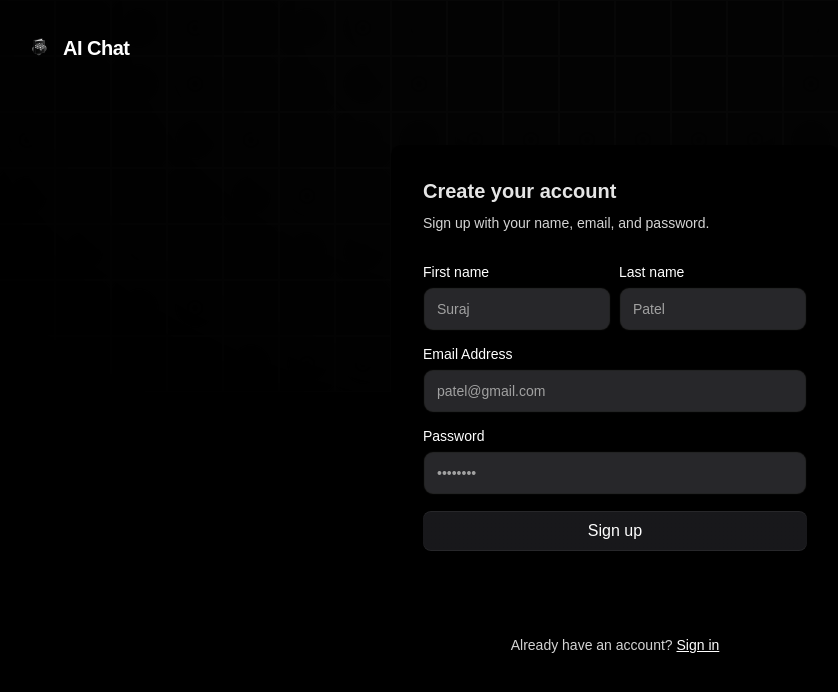
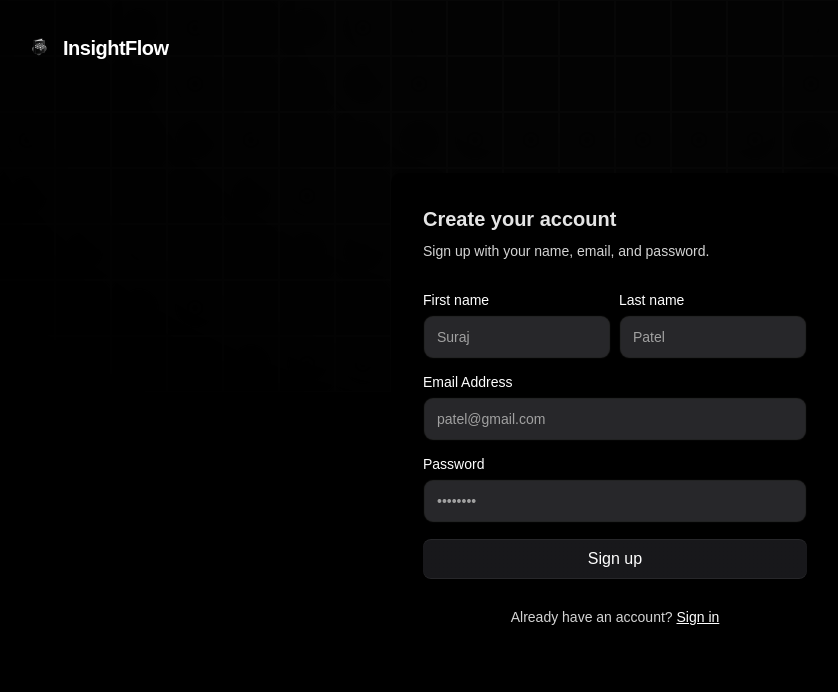
Before and after one commit to SurajPatel04/ai-multimedia-rag-app, a React (Vite) app in the folder frontend/: page /signup in a window 1280 px wide. Shown: the top 692 px of the page, without its empty margins (25-863 px from the left). Built offline with nearby package versions, Linux system fonts and the light colour scheme; no server answers.

Commit message:
forntend ui update

```diff
--- a/frontend/index.html
+++ b/frontend/index.html
@@ -5,7 +5,7 @@
   <meta charset="UTF-8" />
   <link rel="icon" type="image/png" href="/src/assets/rag1.png" />
   <meta name="viewport" content="width=device-width, initial-scale=1.0" />
-  <title>AI Chat</title>
+  <title>InsightFlow</title>
 </head>
 
 <body>
--- a/frontend/src/components/signup-form-demo.tsx
+++ b/frontend/src/components/signup-form-demo.tsx
@@ -21,7 +21,7 @@ type SignupFormDemoProps = {
 export default function SignupFormDemo({
   mode,
   isLoading = false,
-  error,
+  error: _error,
   onSubmit,
 }: SignupFormDemoProps) {
   const isSignup = mode === "signup";
@@ -39,7 +39,7 @@ export default function SignupFormDemo({
   };
 
   return (
-    <div className="shadow-input mx-auto w-full max-w-md rounded-lg bg-white p-5 md:p-8 dark:bg-black">
+    <div className="shadow-input mx-auto w-full max-w-md rounded-lg bg-white p-5 pb-4 md:p-8 md:pb-4 dark:bg-black">
       <h2 className="text-xl font-bold text-neutral-800 dark:text-neutral-200">
         {isSignup ? "Create your account" : "Welcome back"}
       </h2>
@@ -49,7 +49,7 @@ export default function SignupFormDemo({
           : "Sign in with your email and password."}
       </p>
 
-      <form className="my-8" onSubmit={handleSubmit}>
+      <form className="mt-8 mb-0" onSubmit={handleSubmit}>
         {isSignup ? (
           <div className="mb-4 flex flex-col space-y-2 md:flex-row md:space-y-0 md:space-x-2">
             <LabelInputContainer>
--- a/frontend/src/components/ui/placeholders-and-vanish-input.tsx
+++ b/frontend/src/components/ui/placeholders-and-vanish-input.tsx
@@ -85,7 +85,6 @@ export function PlaceholdersAndVanishInput({
     ctx.fillStyle = "#FFF";
     ctx.textBaseline = "top";
 
-    const words = value.split(" ");
     let line = "";
     let y = paddingTop * 2;
     const x = paddingLeft * 2;
--- a/frontend/src/components/ui/sidebar.tsx
+++ b/frontend/src/components/ui/sidebar.tsx
@@ -189,6 +189,7 @@ export const SidebarLink = ({
 }: {
   link: Links;
   className?: string;
+  onClick?: () => void;
 }) => {
   const { open, animate } = useSidebar();
   return (
--- a/frontend/src/pages/ChatPage.tsx
+++ b/frontend/src/pages/ChatPage.tsx
@@ -433,6 +433,7 @@ export default function ChatPage() {
 
   const [showScrollToBottom, setShowScrollToBottom] = useState(false);
   const scrollContainerRef = useRef<HTMLDivElement>(null);
+  const isScrolledUpRef = useRef(false);
   const lastLoadedSessionIdRef = useRef<string | null>(null);
 
   const [menuOpenSessionId, setMenuOpenSessionId] = useState<string | null>(null);
@@ -558,11 +559,14 @@ export default function ChatPage() {
       const { scrollTop, scrollHeight, clientHeight } = scrollContainerRef.current;
       // Only show button if content is actually scrollable and we are far from bottom
       const canScroll = scrollHeight > clientHeight + 10;
-      setShowScrollToBottom(canScroll && (scrollHeight - scrollTop - clientHeight > 100));
+      const isScrolledUp = canScroll && (scrollHeight - scrollTop - clientHeight > 100);
+      isScrolledUpRef.current = isScrolledUp;
+      setShowScrollToBottom(isScrolledUp);
     }
   };
 
   const scrollToBottom = () => {
+    isScrolledUpRef.current = false;
     messagesEndRef.current?.scrollIntoView({ behavior: "smooth" });
   };
 
@@ -627,7 +631,7 @@ export default function ChatPage() {
 
   // Auto-scroll logic for streaming and session load
   useEffect(() => {
-    if (isSending) {
+    if (isSending && !isScrolledUpRef.current) {
       // Use "auto" for streaming to keep it snappy and locked to bottom
       messagesEndRef.current?.scrollIntoView({ behavior: "auto" });
     }
@@ -635,7 +639,7 @@ export default function ChatPage() {
 
   // Handle auto-scroll on content updates (streaming text)
   useEffect(() => {
-    if (isSending && activeMessages.length > 0) {
+    if (isSending && activeMessages.length > 0 && !isScrolledUpRef.current) {
       const lastMessage = activeMessages[activeMessages.length - 1];
       if (lastMessage.role === "ai") {
         messagesEndRef.current?.scrollIntoView({ behavior: "auto" });
@@ -646,6 +650,7 @@ export default function ChatPage() {
   useEffect(() => {
     if (!isLoadingMessages && activeMessages.length > 0) {
       // Smooth scroll only on initial load or navigation
+      isScrolledUpRef.current = false;
       messagesEndRef.current?.scrollIntoView({ behavior: "smooth" });
     }
   }, [isLoadingMessages]);
@@ -868,14 +873,6 @@ export default function ChatPage() {
     },
     [tempId, attachedFiles]
   );
-
-  const handleRemoveFiles = useCallback(() => {
-    if (uploadAbortControllerRef.current) {
-      uploadAbortControllerRef.current.abort();
-    }
-    setAttachedFiles([]);
-    if (fileInputRef.current) fileInputRef.current.value = "";
-  }, []);
 
   // Remove a single file
   const handleRemoveSingleFile = useCallback(async (index: number) => {
@@ -952,6 +949,7 @@ export default function ChatPage() {
       setActiveMessages((prev) => [...prev, aiPlaceholder]);
 
       setTimeout(() => {
+        isScrolledUpRef.current = false;
         scrollToBottom();
       }, 50);
 
@@ -1148,14 +1146,14 @@ export default function ChatPage() {
           <div className="flex flex-1 flex-col overflow-hidden">
             <div className={`group/sidebar-toggle relative z-20 flex h-16 items-center gap-2 py-1 ${open ? "justify-start" : "justify-center"}`}>
               <Link
-                aria-label="AI Chat"
+                aria-label="InsightFlow"
                 className="flex h-12 shrink-0 items-center justify-start rounded-lg bg-transparent outline-none focus:outline-none -ml-1"
                 to="/chat"
               >
                 <img src={ragIcon} alt="RAG Icon" className="h-10 w-10 object-contain" />
               </Link>
               {open ? (
-                <span className="text-sm font-semibold text-white">AI Chat</span>
+                <span className="text-sm font-semibold text-white">InsightFlow</span>
               ) : null}
               <button
                 aria-label={open ? "Collapse sidebar" : "Open sidebar"}
@@ -1385,7 +1383,7 @@ export default function ChatPage() {
                   >
                     <div className={`flex flex-col gap-2 ${message.role === "human" ? "max-w-[80%] items-end" : "w-full"}`}>
                       {/* File references */}
-                       {message.role === "human" && message.file_references.length > 0 && (
+                      {message.role === "human" && message.file_references.length > 0 && (
                         <div className={`flex flex-col gap-2 ${message.role === "human" ? "items-end" : "items-start"}`}>
                           {Array.from(new Map(message.file_references.map(ref => [ref.file_name, ref])).values()).map((ref, idx) => {
                             const fileName = ref.file_name.toLowerCase().trim();
@@ -1571,7 +1569,7 @@ export default function ChatPage() {
                 attachedFiles.length > 0 && (
                   <div className="mb-2 flex w-full items-center gap-3 overflow-x-auto scrollbar-hide pb-1">
                     {attachedFiles.map((af, idx) => {
-                      const { icon, color, label } = getFileInfo(af.file);
+                      const { icon, label } = getFileInfo(af.file);
                       return (
                         <div
                           key={`${af.file.name}-${idx}`}
--- a/frontend/src/pages/LandingPage.tsx
+++ b/frontend/src/pages/LandingPage.tsx
@@ -10,7 +10,7 @@ export default function LandingPage() {
         <div className="mx-auto flex max-w-7xl items-center justify-between px-6 py-4">
           <div className="flex items-center gap-2">
             <img src={ragIcon} alt="Logo" className="h-8 w-8 object-contain" />
-            <span className="text-xl font-bold tracking-tight">AI Chat</span>
+            <span className="text-xl font-bold tracking-tight">InsightFlow</span>
           </div>
           <div className="flex items-center gap-6">
             <Link to="/signup" className="rounded-full bg-white px-6 py-2.5 text-sm font-bold text-black hover:bg-neutral-200 transition-all active:scale-95 shadow-[0_0_20px_rgba(255,255,255,0.1)]">Get Started</Link>
@@ -178,7 +178,7 @@ export default function LandingPage() {
           >
             <div className="flex items-center gap-3">
               <img src={ragIcon} alt="Logo" className="h-8 w-8 opacity-40 grayscale" />
-              <p className="font-medium">© 2026 AI Chat Platform.</p>
+              <p className="font-medium">© 2026 InsightFlow Platform.</p>
             </div>
 
             <div className="h-4 w-px bg-neutral-800 hidden md:block" />
--- a/frontend/src/pages/LoginPage.tsx
+++ b/frontend/src/pages/LoginPage.tsx
@@ -36,7 +36,7 @@ export default function LoginPage() {
       <div className="absolute top-8 left-8 md:left-12">
         <Link to="/" className="flex items-center gap-2 hover:opacity-80 transition-opacity">
           <img src={ragIcon} alt="Logo" className="h-8 w-8 object-contain" />
-          <span className="text-xl font-bold tracking-tight text-white">AI Chat</span>
+          <span className="text-xl font-bold tracking-tight text-white">InsightFlow</span>
         </Link>
       </div>
       <div className="w-full max-w-md">
@@ -46,7 +46,7 @@ export default function LoginPage() {
           mode="login"
           onSubmit={handleSubmit}
         />
-        <p className="mt-5 text-center text-sm text-neutral-300">
+        <p className="mt-3 text-center text-sm text-neutral-300">
           Need an account?{" "}
           <button
             className="font-medium text-white underline bg-transparent border-none cursor-pointer p-0"
--- a/frontend/src/pages/SignupPage.tsx
+++ b/frontend/src/pages/SignupPage.tsx
@@ -43,7 +43,7 @@ export default function SignupPage() {
       <div className="absolute top-8 left-8 md:left-12">
         <Link to="/" className="flex items-center gap-2 hover:opacity-80 transition-opacity">
           <img src={ragIcon} alt="Logo" className="h-8 w-8 object-contain" />
-          <span className="text-xl font-bold tracking-tight text-white">AI Chat</span>
+          <span className="text-xl font-bold tracking-tight text-white">InsightFlow</span>
         </Link>
       </div>
       <div className="w-full max-w-md">
@@ -53,7 +53,7 @@ export default function SignupPage() {
           mode="signup"
           onSubmit={handleSubmit}
         />
-        <p className="mt-5 text-center text-sm text-neutral-300">
+        <p className="mt-3 text-center text-sm text-neutral-300">
           Already have an account?{" "}
           <button
             className="font-medium text-white underline bg-transparent border-none cursor-pointer p-0"
```
